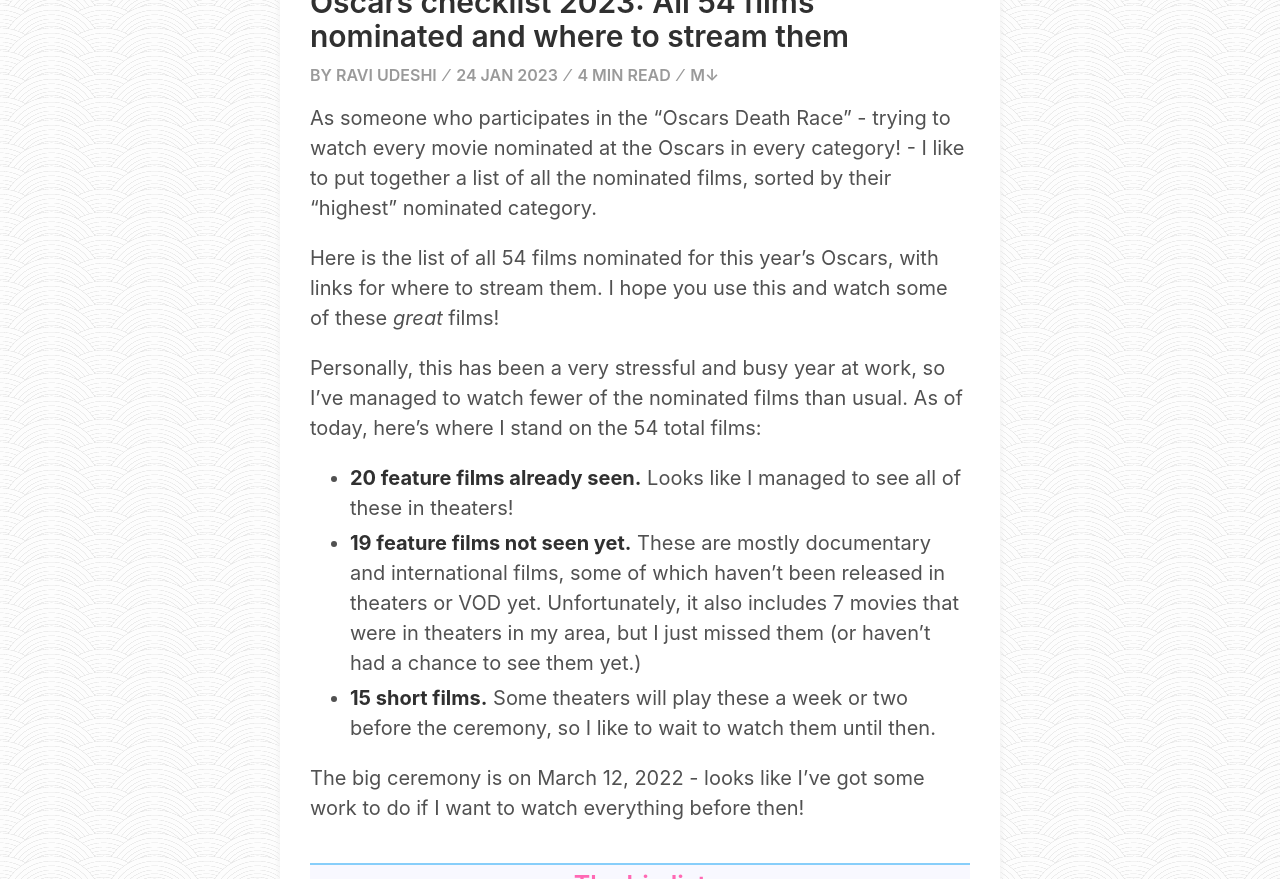
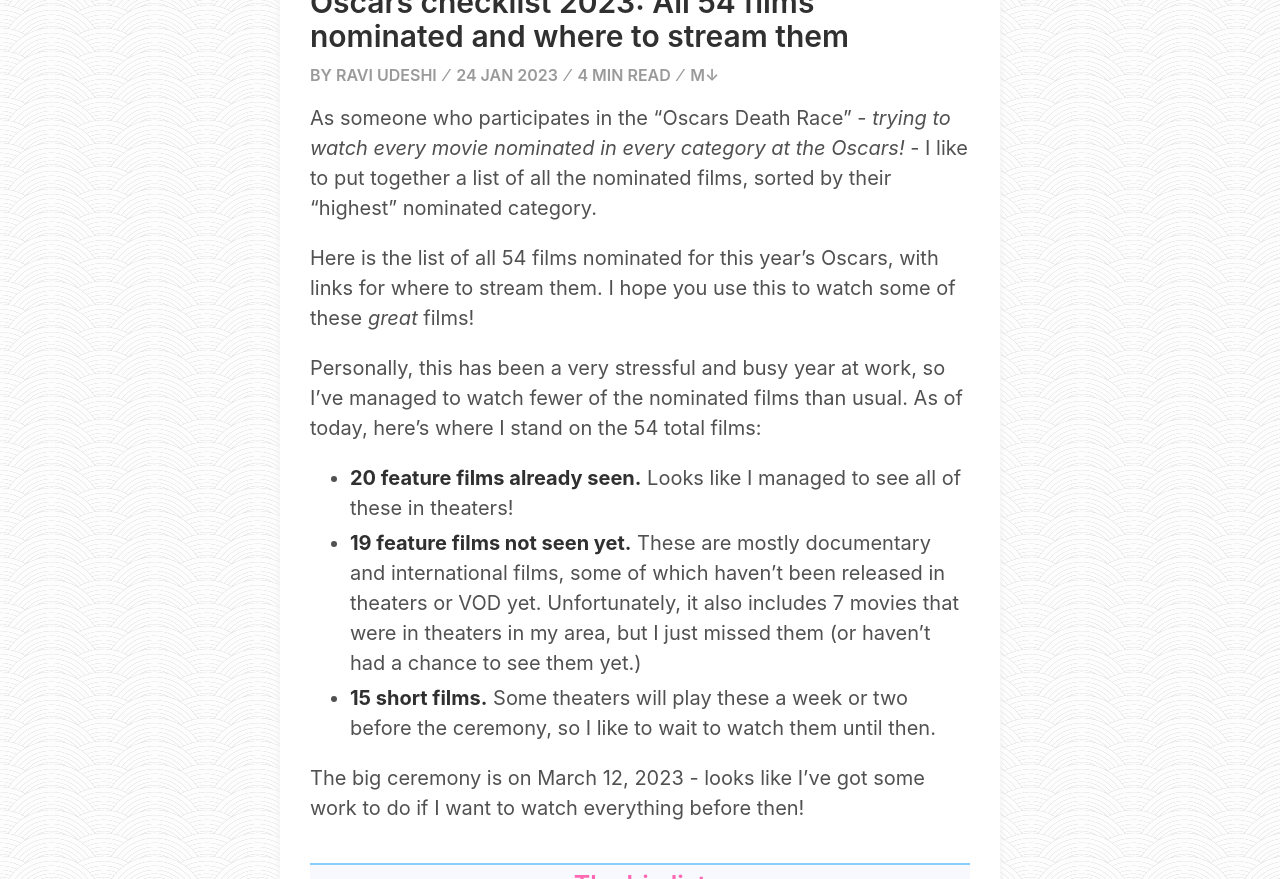
Before and after one commit to rkudeshi/rkudeshi.github.io, a Jekyll site: the page built from _posts/2023-01-24-oscars-checklist-2023-all-nominees.md, in a window 1280 px wide and 1400 px high. Shown: the part 136-1015 px from the top of the window. Built offline with Jekyll 4.4.1, drawn with Linux system fonts in a browser that asks for light colours.

Commit message:
Update 2023-01-24-oscars-checklist-2023-all-nominees.md

```diff
--- a/_posts/2023-01-24-oscars-checklist-2023-all-nominees.md
+++ b/_posts/2023-01-24-oscars-checklist-2023-all-nominees.md
@@ -2,16 +2,16 @@
 title: "Oscars checklist 2023: All 54 films nominated and where to stream them"
 ---
 
-As someone who participates in the "Oscars Death Race" - trying to watch every movie nominated at the Oscars in every category! - I like to put together a list of all the nominated films, sorted by their "highest" nominated category.
+As someone who participates in the "Oscars Death Race" - *trying to watch every movie nominated in every category at the Oscars!* - I like to put together a list of all the nominated films, sorted by their "highest" nominated category.
 
-Here is the list of all 54 films nominated for this year's Oscars, with links for where to stream them. I hope you use this and watch some of these *great* films!
+Here is the list of all 54 films nominated for this year's Oscars, with links for where to stream them. I hope you use this to watch some of these *great* films!
 
 Personally, this has been a very stressful and busy year at work, so I've managed to watch fewer of the nominated films than usual. As of today, here's where I stand on the 54 total films:
 - **20 feature films already seen.** Looks like I managed to see all of these in theaters!
 - **19 feature films not seen yet.** These are mostly documentary and international films, some of which haven't been released in theaters or VOD yet. Unfortunately, it also includes 7 movies that were in theaters in my area, but I just missed them (or haven't had a chance to see them yet.)
 - **15 short films.** Some theaters will play these a week or two before the ceremony, so I like to wait to watch them until then.
 
-The big ceremony is on March 12, 2022 - looks like I've got some work to do if I want to watch everything before then!
+The big ceremony is on March 12, 2023 - looks like I've got some work to do if I want to watch everything before then!
 
 ### The big list
 
```
